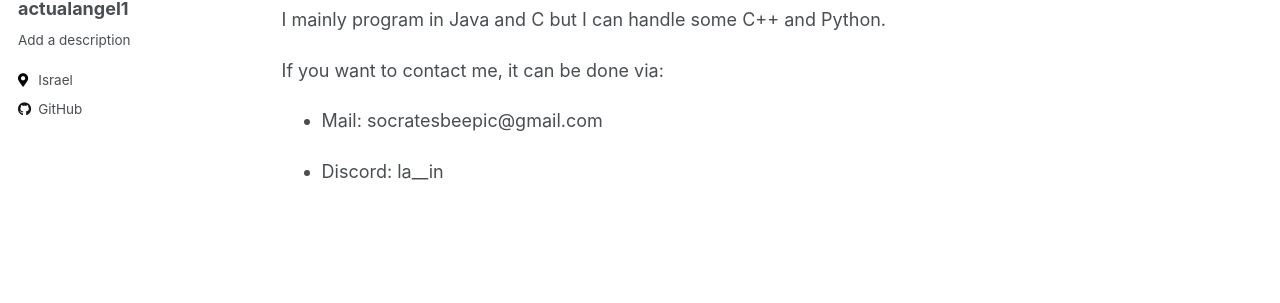
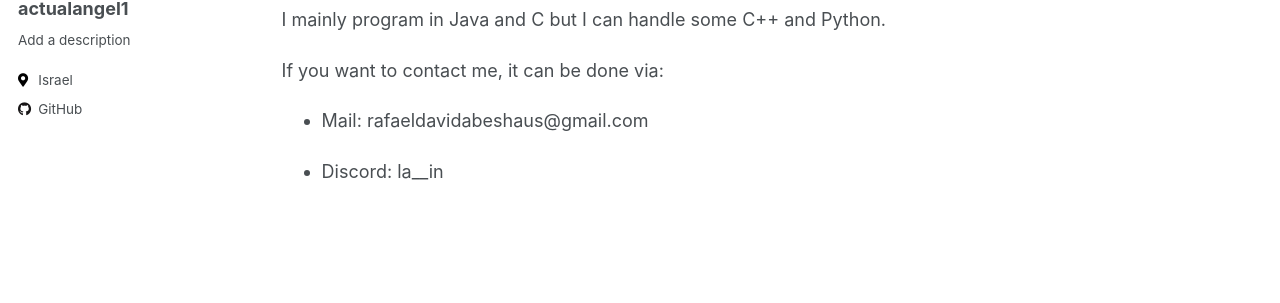
Before and after one commit to ActualAngel1/actualangel1.github.io, a Jekyll site: the page built from _pages/about.md, in a window 1280 px wide. Shown: the part 305-608 px from the top of the page. Built offline with Jekyll 4.4.1, drawn with Linux system fonts in a browser that asks for light colours.

Commit message:
Update about.md

```diff
--- a/_pages/about.md
+++ b/_pages/about.md
@@ -18,6 +18,6 @@ I mainly program in Java and C but I can handle some C++ and Python.
 
 If you want to contact me, it can be done via:
 
-- Mail: socratesbeepic@gmail.com
+- Mail: rafaeldavidabeshaus@gmail.com
 
 - Discord: la__in
```
